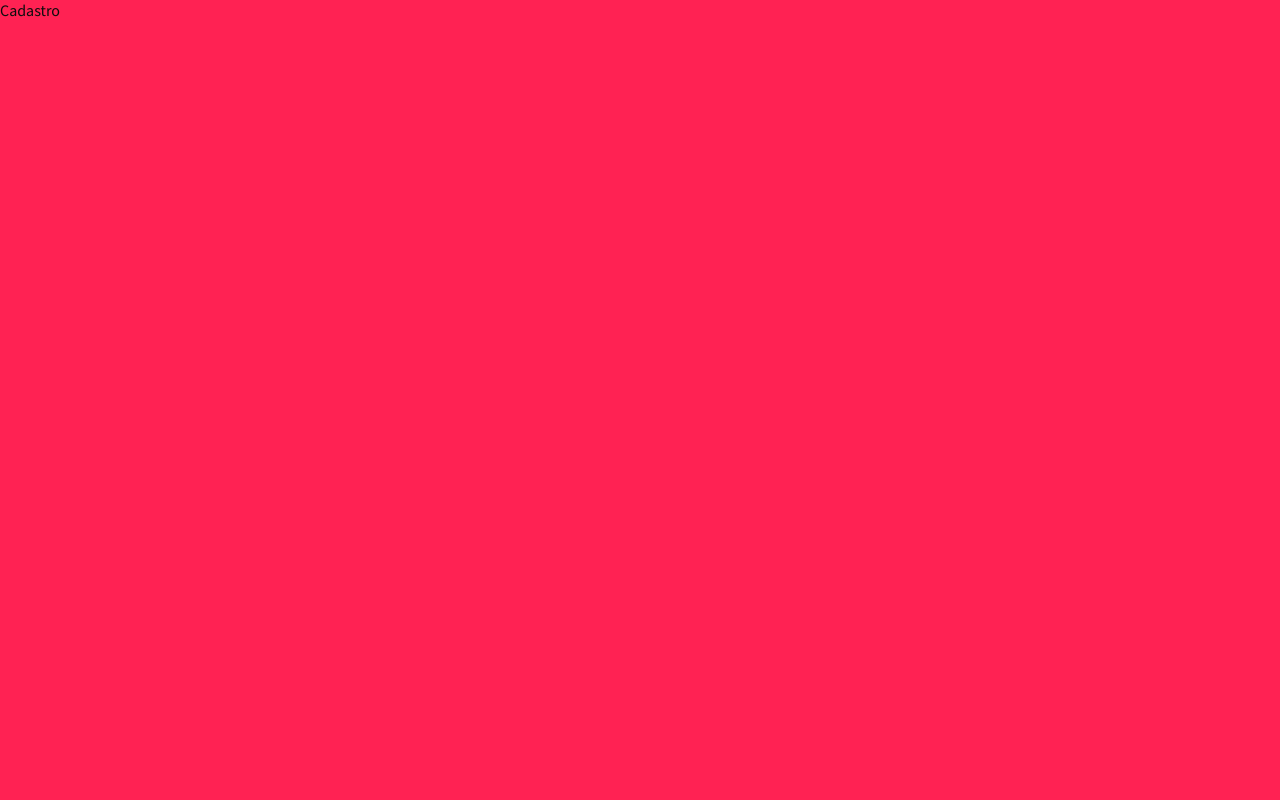
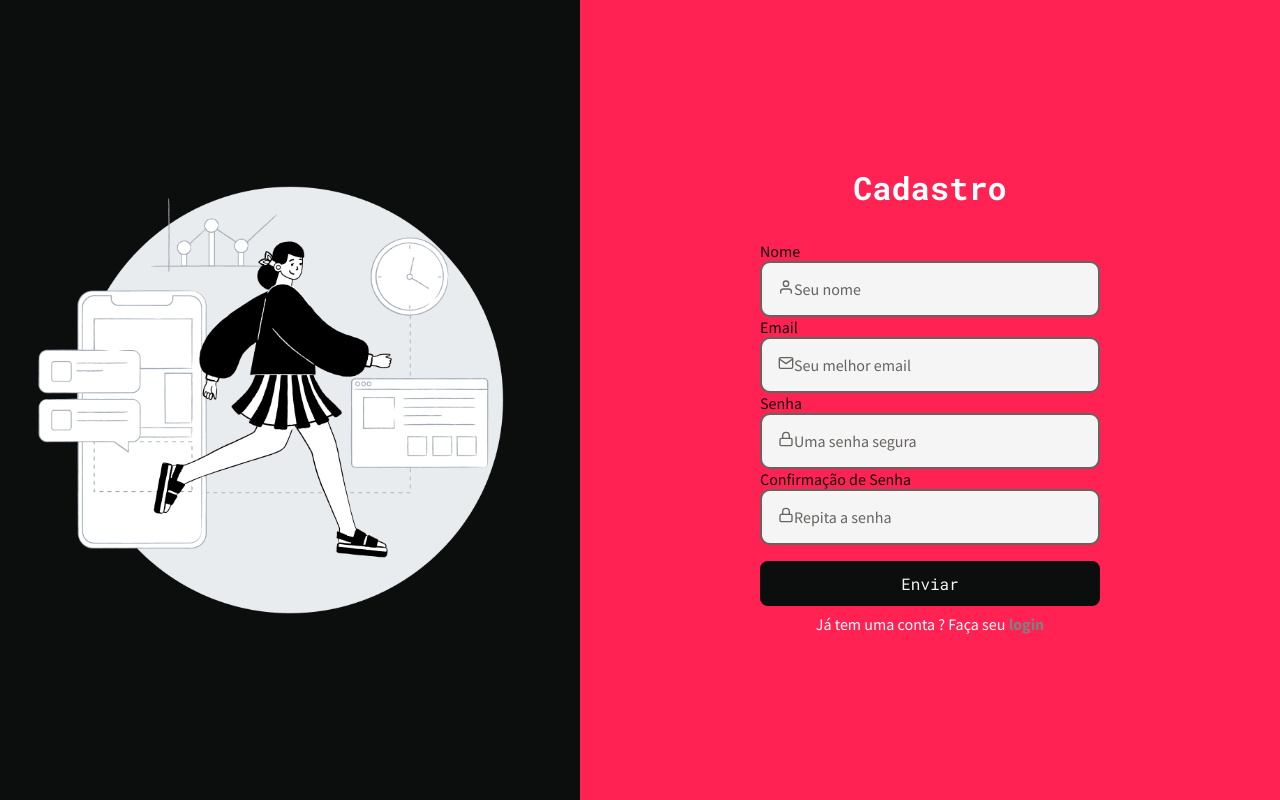
Before and after one commit to yasminalves16/Do.It, a React (Create React App) app: page /signup in a window 1280 px wide. Built offline with nearby package versions, Linux system fonts and the light colour scheme.

Commit message:
Feature- add react-Icons, create style Signup

```diff
--- a/package.json
+++ b/package.json
@@ -8,6 +8,7 @@
     "@testing-library/user-event": "^13.2.1",
     "react": "^18.0.0",
     "react-dom": "^18.0.0",
+    "react-icons": "^4.3.1",
     "react-router-dom": "5",
     "react-scripts": "5.0.1",
     "styled-components": "^5.3.5",
--- a/src/Components/Button/styles.js
+++ b/src/Components/Button/styles.js
@@ -12,7 +12,7 @@ export const Container = styled.button`
     margin-top: 16px;
     transition: 1s;
         :hover {
-            border: 2px solid gray;
+            border: 2px solid grey;
         }
     width: 100%;
 
--- /dev/null
+++ b/src/Components/Input/index.jsx
@@ -0,0 +1,18 @@
+import { Container, InputContainer } from "./styles"
+
+const Input = ({ label, icon: Icon, ...rest}) => {
+
+
+    return(
+        <Container>
+            <div>{label}</div>
+
+            <InputContainer>
+            {Icon && <Icon />}
+            <input {...rest}/>
+            </InputContainer>
+        </Container>
+    )
+}
+
+export default Input
--- /dev/null
+++ b/src/Components/Input/styles.js
@@ -0,0 +1,27 @@
+import styled from "styled-components"
+
+export const Container = styled.div`
+    text-align: left;
+`
+
+export const InputContainer = styled.div`
+    background: var(--white);
+    border-radius: 10px;
+    border: 2px solid var(--gray);
+    color: var(--gray);
+    padding: 1rem;
+    width: 100%;
+    display: flex;
+    transition: 0.4s;
+
+    input{
+        background: transparent;
+        align-items: center;
+        flex: 1;
+        border: 0;
+        color: var(--black);
+        &::placeholder{
+            color: var(--gray)
+        }
+    }
+`
--- a/src/Pages/Home/styles.js
+++ b/src/Pages/Home/styles.js
@@ -17,7 +17,7 @@ export const Content = styled.div`
         color: white;
 
         span{
-            color: gray;
+            color: var(--grey);
         }
     }
 
--- a/src/Pages/Login/index.jsx
+++ b/src/Pages/Login/index.jsx
@@ -1,3 +1,4 @@
+import { Container } from "./styles";
 
 const Login = () => {
 
--- a/src/Pages/Signup/index.jsx
+++ b/src/Pages/Signup/index.jsx
@@ -1,12 +1,33 @@
+import { AnimationContainer, Background, Container, Content } from "./styles";
 
+import { Link } from "react-router-dom"
+
+import Button from "../../Components/Button"
+import Input from "../../Components/Input"
+
+import { FiUser, FiMail, FiLock } from "react-icons/fi"
 
 const Signup = () => {
 
 
     return(
-        <>
-        Cadastro
-        </>
+        <Container>
+            <Background/>
+                <Content>
+                    <AnimationContainer>
+                        <form>
+                            <h1>Cadastro</h1>
+                            <Input icon={FiUser} type="text" label="Nome" placeholder="Seu nome"></Input>
+                            <Input icon={FiMail} type="email" label="Email" placeholder="Seu melhor email"></Input>
+                            <Input icon={FiLock} type="password" label="Senha" placeholder="Uma senha segura"></Input>
+                            <Input icon={FiLock} type="password" label="Confirmação de Senha" placeholder="Repita a senha"></Input>
+
+                        <Button>Enviar</Button>
+                        <p>Já tem uma conta ? Faça seu <Link to="/login">login</Link></p>
+                        </form>
+                    </AnimationContainer>
+                </Content>
+        </Container>
     )
 }
 
--- a/src/Pages/Signup/styles.js
+++ b/src/Pages/Signup/styles.js
@@ -0,0 +1,70 @@
+import styled, { keyframes } from 'styled-components'
+import Woman from "../../Assets/woman.png"
+
+export const Container = styled.div`
+    height: 100vh;
+    display: flex;
+    align-items: stretch;
+`
+
+export const Background = styled.div`
+    @media (min-width: 1100px){
+        flex: 1;
+        background: url(${Woman})  no-repeat center, var(--black);
+        background-size: contain;
+    }
+
+`
+
+export const Content = styled.div`
+    display: flex;
+    flex-direction: column;
+    align-items: center;
+    justify-content: center;
+    width: 100%;
+    max-width: 700px;
+`
+
+const appearFromRigth = keyframes `
+
+    from{
+        opacity: 0;
+        transform: translateX(50px)
+    }
+
+    to {
+        opacity: 1;
+        transform: translateX(0px)
+    }
+
+`
+
+export const AnimationContainer = styled.div`
+    display: flex;
+    flex-direction: column;
+    align-items: center;
+    justify-content: center;
+    animation: ${appearFromRigth} 1s;
+
+    form{
+        margin: 88px 0;
+        width: 340px;
+        text-align: center;
+
+
+    h1{
+        margin-bottom: 32px;
+        color: white;
+    }
+
+    p{
+        margin-top: 8px;
+        color: white;
+
+        a{
+            font-weight: bold;
+            color: grey;
+        }
+    }
+}
+`
--- a/src/Styles/global.js
+++ b/src/Styles/global.js
@@ -13,12 +13,12 @@ export default createGlobalStyle `
         --pink: #FF2253;
         --black: #0c0d0d;
         --orange: #c85311;
+        --gray: #666360
     }
 
     body{
         background: var(--pink);
         color: var(--black);
-
     }
 
     body, input, button {
```
Also changed, not shown: 2 other files (tests, documents, lock files or other folders).
